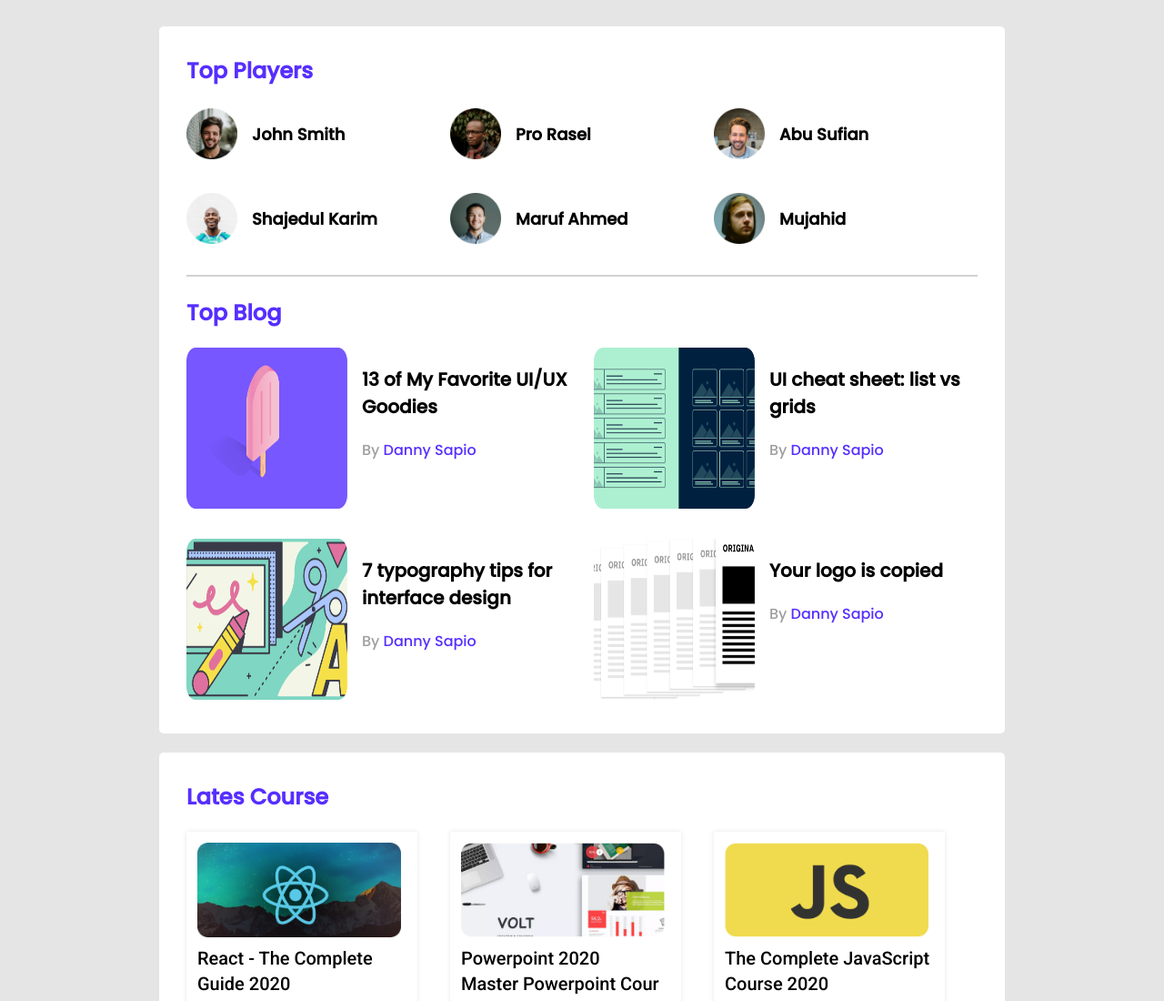
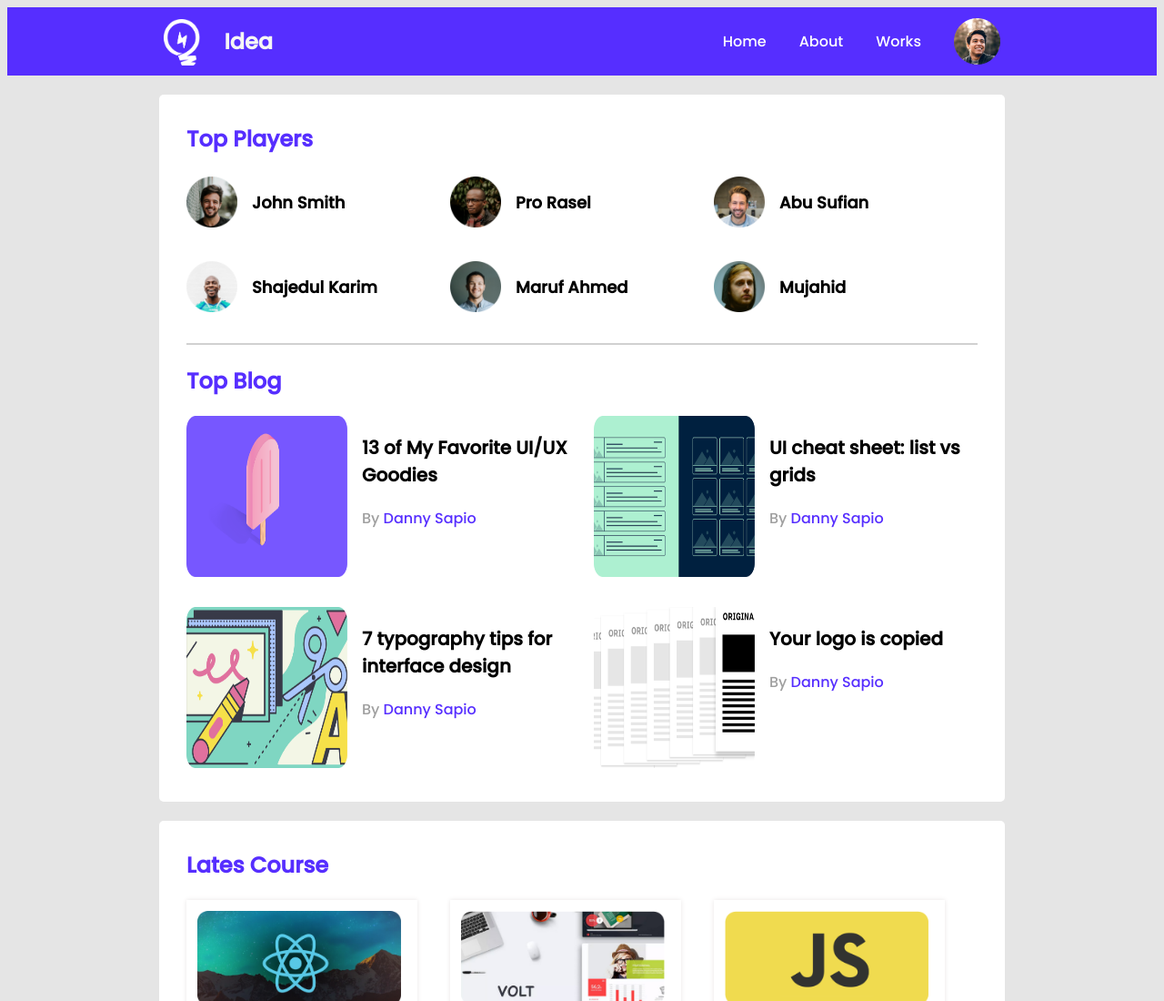
Before and after one commit to aburayhanroni/leader-bord, a plain HTML site: page index.html in a window 1280 px wide. Shown: the top 1100 px of the page at 91% size. Drawn offline with Linux system fonts and the light colour scheme.

Commit message:
full site complite

```diff
--- a/index.html
+++ b/index.html
@@ -15,7 +15,20 @@
 <body>
     <!-- header start -->
     <header>
-
+        <nav >
+            <div class="brand-logo">
+                <img src="images/icons/logo.png" alt="">
+                <h2 class="idea">Idea</h2>
+            </div>
+            <div class="header-button">
+                <ul>
+                    <li><a href="#">Home</a></li>
+                    <li><a href="#">About</a></li>
+                    <li><a href="#">Works</a></li>
+                </ul>
+                <img src="images/icons/profile.png" alt="">
+            </div>
+        </nav>
     </header>
     <!-- header end -->
     <main>
--- a/styles/style.css
+++ b/styles/style.css
@@ -23,8 +23,56 @@ main {
     margin-top: 21px;
 
 }
+/* ----------------------------
+  header part here
+------------------------------------------------ */
 
-/* top players stayle */
+
+header{
+    background-color: #562EFF;
+}
+nav{
+    width: 920px;
+    margin: 0 auto;
+    display: flex;
+    justify-content: space-between;
+}
+.brand-logo{
+    display: flex;
+}
+.brand-logo img{
+    width: 40.42px;
+    height: 51px;
+    margin-top: 13px;
+}
+.idea{
+    color: whitesmoke;
+    font-size: 24px;
+    margin-left: 26px;
+}
+.header-button{
+    display: flex;
+    align-items: center;
+}
+ul{
+    display: flex;
+}
+ul>li{
+    list-style: none;
+    margin-right: 36px;
+
+}
+ul>li>a{
+    text-decoration: none;
+    color: rgb(255, 255, 255);
+    font-weight: 400;
+    font-size: 16px
+}
+
+
+/* -------------------------------
+        top players stayle
+------------------------------------- */
 
 .section-title {
     color: #562EFF;
@@ -88,9 +136,9 @@ hr {
 }
 
 .blog-athor {
-    color: #9F9F9F;
-    font-size: 16px;
-}
+              color: #9F9F9F;
+              font-size: 16px;
+                }
 
 .blog-athor a {
     text-decoration: none;
```
